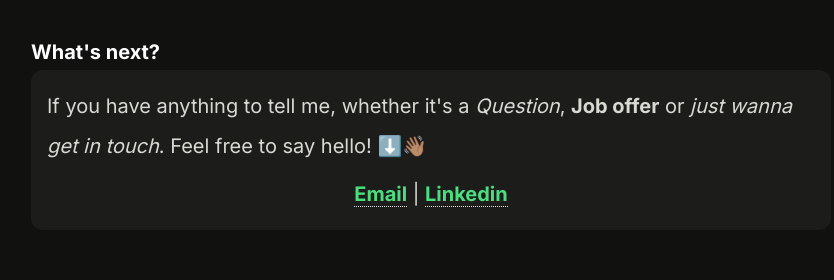
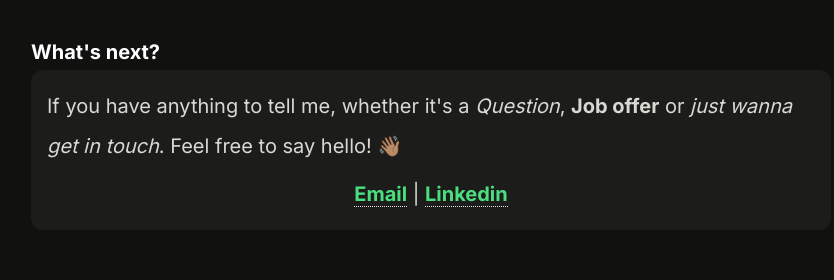
Before and after one commit to OsamaKhalilMohamed/Portfolio, a Next.js app: page / in a window 1280 px wide. Shown: the part 2860-3140 px from the top of the page, without its empty margins (209-1043 px from the left). Built offline with nearby package versions, Linux system fonts and the light colour scheme; a web font is replaced by a local one.

Commit message:
removed icon

```diff
--- a/src/pages/index.tsx
+++ b/src/pages/index.tsx
@@ -410,7 +410,7 @@ export default function Home({
             >
               If you have anything to tell me, whether it's a <em>Question</em>,{" "}
               <strong>Job offer</strong> or <em>just wanna get in touch</em>.
-              Feel free to say hello! ⬇️👋🏽
+              Feel free to say hello! 👋🏽
               <br />
               <div className="m-auto mt-2 text-center">
                 <a
```
